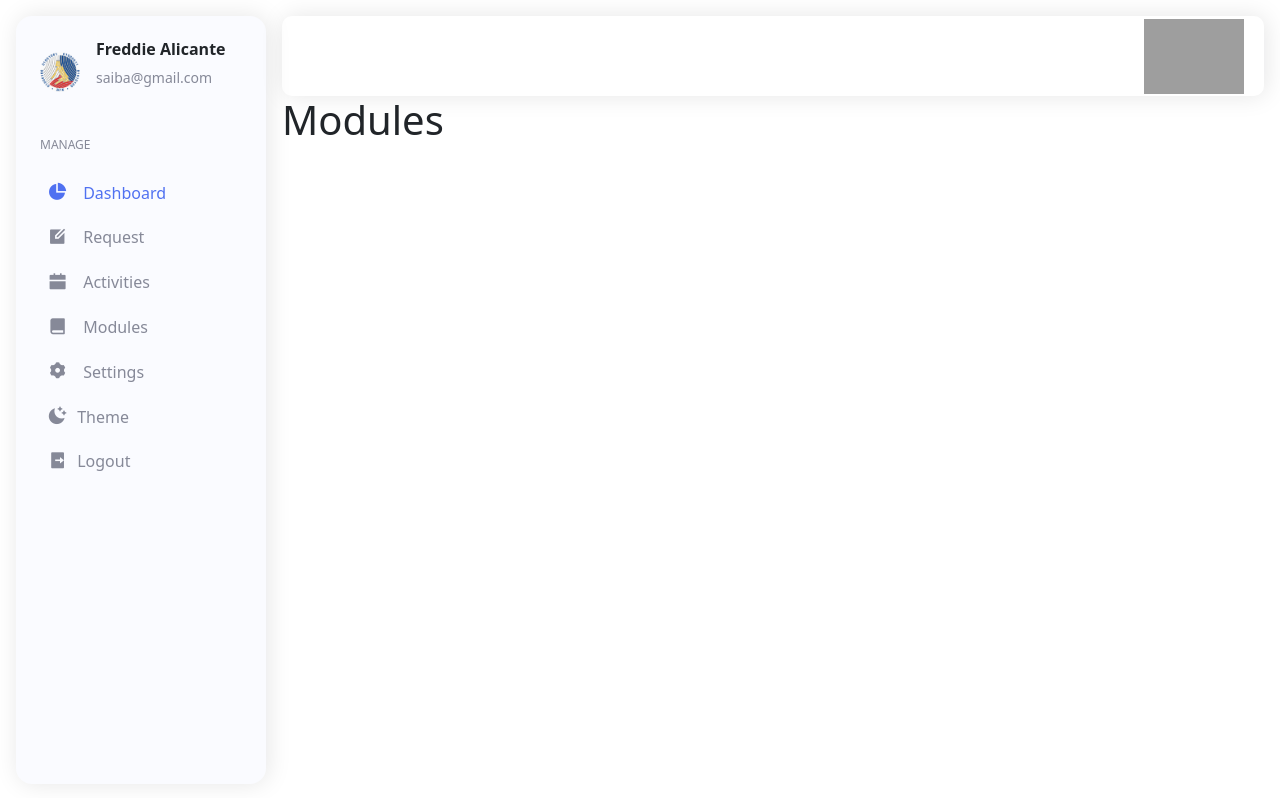
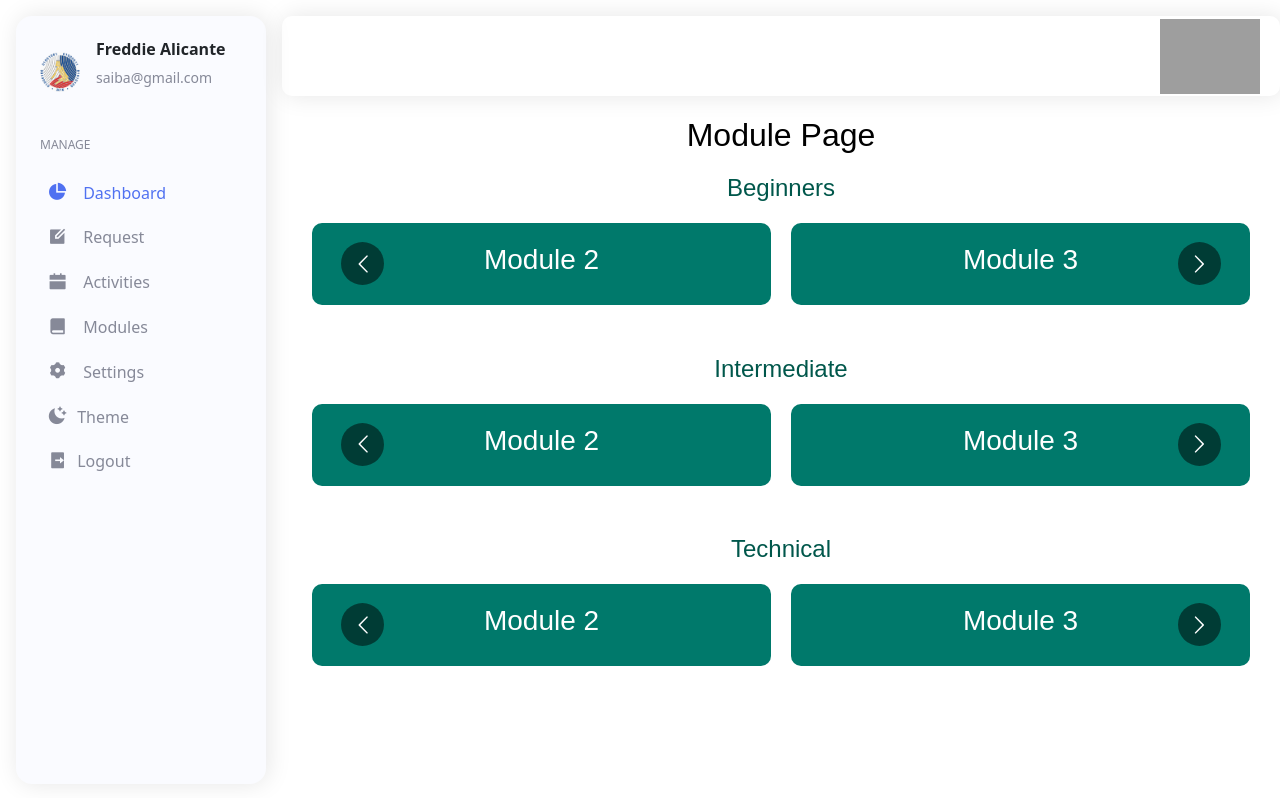
Before and after one commit to lancelotgrafilo/DICT_frontend, a React (Vite) app: page /modules in a window 1280 px wide. Built offline with nearby package versions, Linux system fonts and the light colour scheme; grey boxes are pictures that could not be loaded.

Commit message:
Updated Modules

```diff
--- a/package.json
+++ b/package.json
@@ -14,6 +14,8 @@
     "bootstrap-icons": "^1.11.3",
     "react": "^18.3.1",
     "react-dom": "^18.3.1",
+    "react-multi-carousel": "^2.8.5",
+    "react-responsive-carousel": "^3.2.23",
     "react-router-dom": "^7.1.3",
     "remixicon": "^4.6.0"
   },
--- a/src/components/Modules/Modules.jsx
+++ b/src/components/Modules/Modules.jsx
@@ -1,11 +1,82 @@
-import styleModules from './modules.module.css';
+import React from "react";
+import Carousel from "react-multi-carousel";
+import "react-multi-carousel/lib/styles.css";
+import styleModule from "./modules.module.css"; // Import CSS module
 
-export function Modules(){
-  return(
-    <div className={styleModules.mainContainer}>
-      <div className={styleModules.modulesContainer}>
-        <h1>Modules</h1>
+const modules = {
+  beginners: [
+    { title: "Module 1", pdf: "/pdfs/beginners-module1.pdf" },
+    { title: "Module 2", pdf: "/pdfs/beginners-module2.pdf" },
+    { title: "Module 3", pdf: "/pdfs/beginners-module3.pdf" },
+    { title: "Module 4", pdf: "/pdfs/beginners-module4.pdf" },
+  ],
+  intermediate: [
+    { title: "Module 1", pdf: "/pdfs/intermediate-module1.pdf" },
+    { title: "Module 2", pdf: "/pdfs/intermediate-module2.pdf" },
+    { title: "Module 3", pdf: "/pdfs/intermediate-module3.pdf" },
+  ],
+  technical: [
+    { title: "Module 1", pdf: "/pdfs/technical-module1.pdf" },
+    { title: "Module 2", pdf: "/pdfs/technical-module2.pdf" },
+    { title: "Module 3", pdf: "/pdfs/technical-module3.pdf" },
+  ],
+};
+
+export function Modules() {
+  const handleModuleClick = (pdf) => {
+    window.open(pdf, "_blank");
+  };
+
+  const responsive = {
+    superLargeDesktop: {
+      breakpoint: { max: 4000, min: 1024 },
+      items: 3, // Show 3 cards for large screens
+    },
+    desktop: {
+      breakpoint: { max: 1024, min: 768 },
+      items: 2, // Show 2 cards for medium screens
+    },
+    tablet: {
+      breakpoint: { max: 768, min: 464 },
+      items: 1, // Show 1 card for smaller screens
+    },
+    mobile: {
+      breakpoint: { max: 464, min: 0 },
+      items: 1, // Show 1 card for mobile
+    },
+  };
+
+  const renderCarousel = (category) => (
+    <Carousel responsive={responsive} infinite autoPlay>
+      {modules[category].map((module, index) => (
+        <div
+          key={index}
+          className={styleModule.moduleItem}
+          onClick={() => handleModuleClick(module.pdf)}
+        >
+          <h3>{module.title}</h3>
+        </div>
+      ))}
+    </Carousel>
+  );
+
+  return (
+    <div className={styleModule.modulePage}>
+      <h1 className={styleModule.title}>Module Page</h1>
+      <div className={styleModule.category}>
+        <h2 className={styleModule.categoryTitle}>Beginners</h2>
+        {renderCarousel("beginners")}
+      </div>
+      <div className={styleModule.category}>
+        <h2 className={styleModule.categoryTitle}>Intermediate</h2>
+        {renderCarousel("intermediate")}
+      </div>
+      <div className={styleModule.category}>
+        <h2 className={styleModule.categoryTitle}>Technical</h2>
+        {renderCarousel("technical")}
       </div>
     </div>
-  )
+  );
 }
+
+export default Modules;
--- a/src/components/Modules/modules.module.css
+++ b/src/components/Modules/modules.module.css
@@ -1,22 +1,43 @@
-.module-page {
+.modulePage {
   font-family: Arial, sans-serif;
   text-align: center;
   margin: 20px;
+  color: #333;
+}
+
+.title {
+  font-size: 2rem;
+  margin-bottom: 20px;
+  color: #000; /* Primary color */
 }
 
 .category {
   margin-bottom: 40px;
 }
 
-  .module-item {
+.categoryTitle {
+  font-size: 1.5rem;
+  margin-bottom: 10px;
+  color: #00574b; /* Darker shade of primary color */
+}
+
+.carousel {
+  width: 60%;
+  margin: 0 auto;
+}
+
+.moduleItem {
   cursor: pointer;
   padding: 20px;
   background-color: #00796b;
   color: #fff;
   border-radius: 10px;
   transition: transform 0.3s ease;
+  text-align: center;
+  margin: 10px; /* Add some spacing between cards */
 }
 
-  .module-item:hover {
+.moduleItem:hover {
   transform: scale(1.05);
+  background-color: #00574b; /* Slightly darker hover effect */
 }
```
Also changed, not shown: 1 other file (tests, documents, lock files or other folders). Lines whose indentation alone changed are shown as unchanged.
